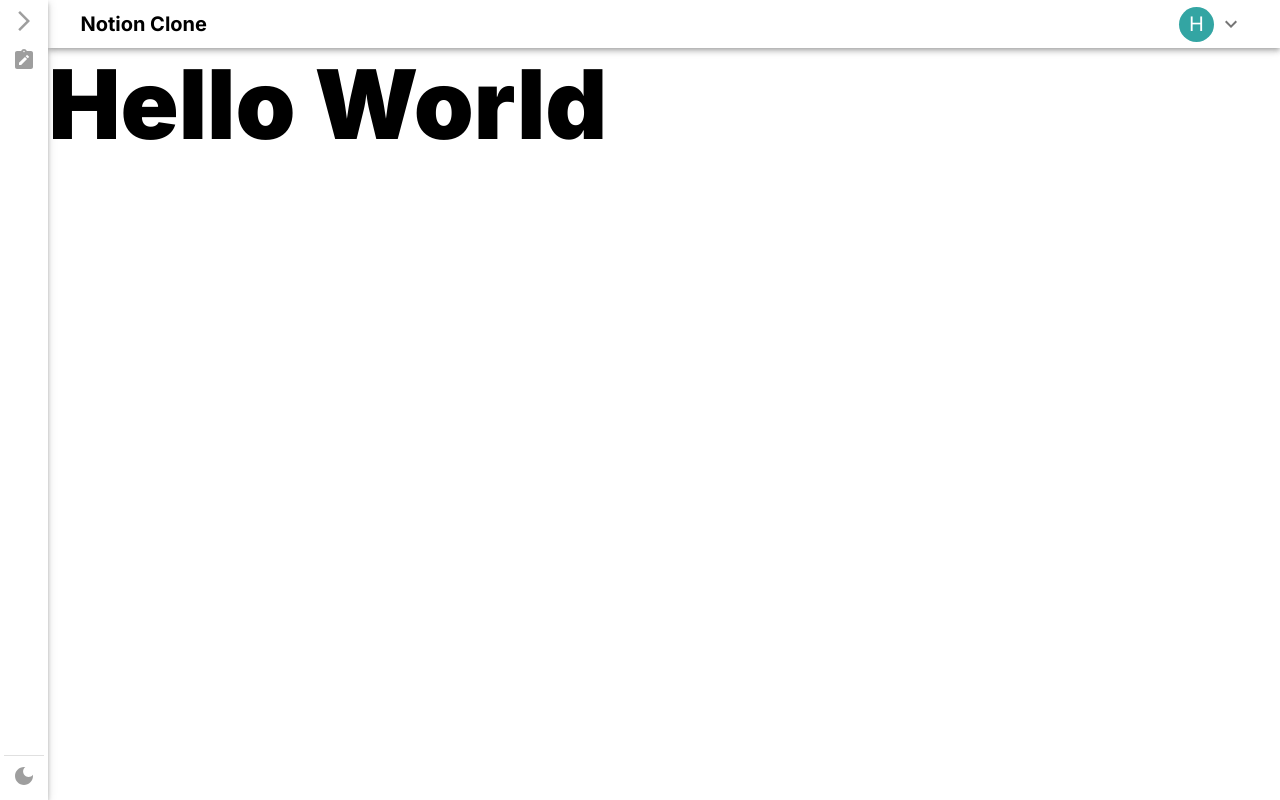
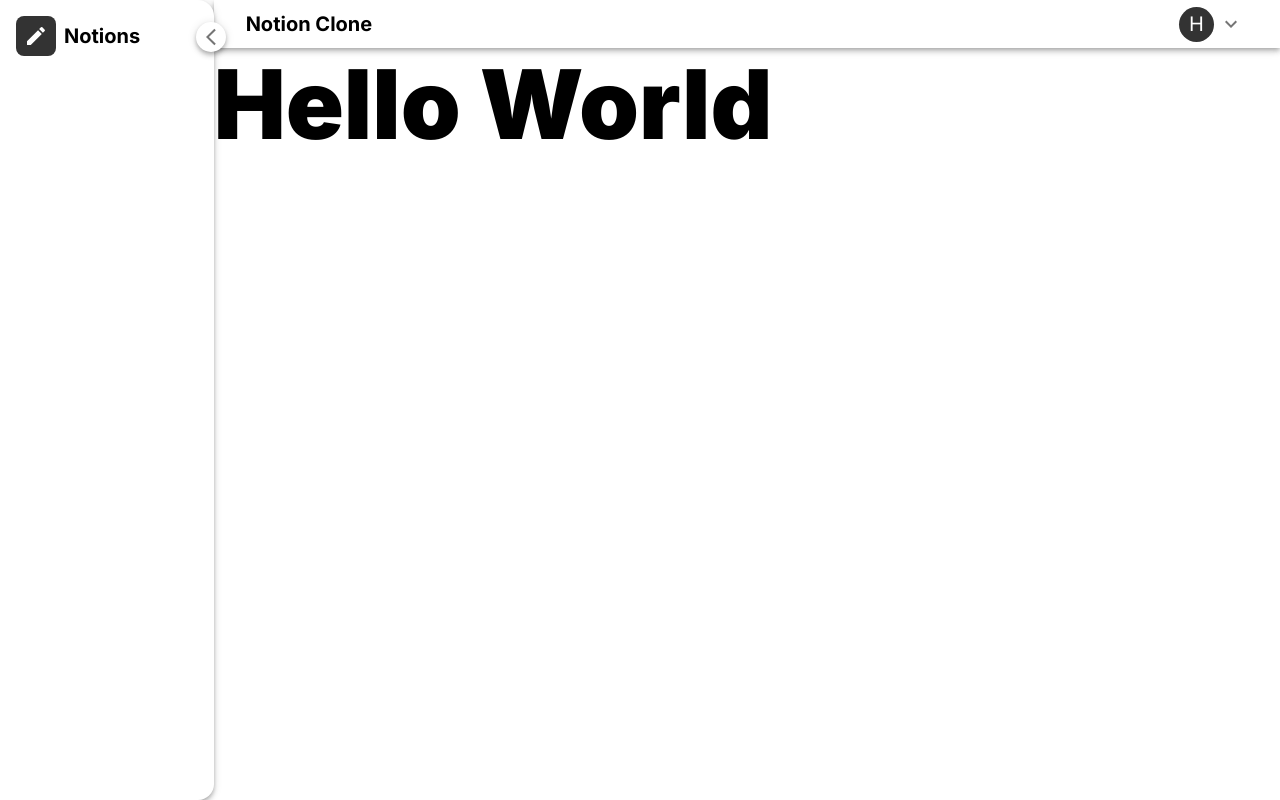
Before and after one commit to ohenriqueroos/notion-clone-vite, a React (Vite) app: page / in a window 1280 px wide. Built offline with nearby package versions, Linux system fonts and the light colour scheme.

Commit message:
feat: new menu initial structure

```diff
--- a/src/Theme.ts
+++ b/src/Theme.ts
@@ -3,10 +3,10 @@ import { createTheme } from "@mui/material/styles";
 export const lightTheme = createTheme({
   palette: {
     primary: {
-      main: "#008F8C",
+      main: "#000",
     },
     secondary: {
-      main: "#03A64A",
+      main: "#000",
     },
     text: {
       primary: "#000",
--- /dev/null
+++ b/src/components/Logo/Logo.tsx
@@ -0,0 +1,31 @@
+import { Box } from "@mui/material";
+import EditIcon from "@mui/icons-material/Edit";
+
+const Logo = ({
+  width,
+  height,
+  iconSize,
+}: {
+  width: number;
+  height: number;
+  iconSize: "small" | "inherit" | "medium" | "large";
+}) => {
+  return (
+    <Box
+      sx={(theme) => ({
+        display: "flex",
+        alignItems: "center",
+        justifyContent: "center",
+        backgroundColor: theme.palette.primary.light,
+        color: theme.palette.getContrastText(theme.palette.primary.light),
+        width: width,
+        height: height,
+        borderRadius: 2,
+      })}
+    >
+      <EditIcon fontSize={iconSize} />
+    </Box>
+  );
+};
+
+export default Logo;
--- a/src/components/Menu/Menu.tsx
+++ b/src/components/Menu/Menu.tsx
@@ -1,91 +1,50 @@
-import { Box, Divider, IconButton, Stack, useTheme } from "@mui/material";
+import {
+  Box,
+  Stack,
+  Typography,
+  // useTheme,
+} from "@mui/material";
 
-import LightModeIcon from "@mui/icons-material/LightMode";
-import DarkModeIcon from "@mui/icons-material/DarkMode";
-import NoteAltIcon from "@mui/icons-material/NoteAlt";
-import { NavLink } from "react-router-dom";
 import { useState } from "react";
 
-import ArrowForwardIosIcon from "@mui/icons-material/ArrowForwardIos";
-import ArrowBackIosNewIcon from "@mui/icons-material/ArrowBackIosNew";
+import Logo from "../Logo/Logo";
+import ToggleMenu from "./ToggleMenu/ToggleMenu";
 
-interface IMenuProps {
-  onChangeTheme: () => void;
-  theme: boolean;
-}
+// interface IMenuProps {
+//   onChangeTheme: () => void;
+//   theme: boolean;
+// }
 
-const Menu = ({ onChangeTheme, theme }: IMenuProps) => {
-  const themeMui = useTheme();
-  const [openMenu, setOpenMenu] = useState(false);
+const Menu = () => {
+  // const themeMui = useTheme();
+  const [openMenu, setOpenMenu] = useState(true);
+
+  const onToggleMenuHandler = () => {
+    setOpenMenu((prevState) => (prevState = !prevState));
+  };
 
   return (
     <Box
       sx={(theme) => ({
         backgroundColor: theme.palette.background.default,
         boxShadow: 4,
-        p: 0.5,
+        p: 2,
         zIndex: 1,
-        width: !openMenu ? 50 : 100,
+        width: !openMenu ? 75 : 250,
+        borderRadius: "0 1rem 1rem 0",
+        position: "relative",
       })}
       display={"flex"}
       flexDirection={"column"}
       justifyContent={"space-between"}
     >
-      <Stack
-        display={"flex"}
-        alignItems={!openMenu ? "center" : "start"}
-        flexDirection={"column"}
-        pl={!openMenu ? 0 : 1}
-      >
-        <Box
-          width={"100%"}
-          display={"flex"}
-          justifyContent={!openMenu ? "center" : "end"}
-        >
-          <IconButton
-            onClick={() => setOpenMenu((prevState) => (prevState = !prevState))}
-            size="small"
-          >
-            {openMenu && (
-              <ArrowBackIosNewIcon
-                sx={{ color: themeMui.palette.text.disabled }}
-              />
-            )}
-            {!openMenu && (
-              <ArrowForwardIosIcon
-                sx={{ color: themeMui.palette.text.disabled }}
-              />
-            )}
-          </IconButton>
-        </Box>
-        <NavLink
-          to={"workspace"}
-          style={({ isActive }) => {
-            return {
-              paddingTop: 10,
-              height: 40,
-              color: isActive
-                ? theme
-                  ? themeMui.palette.primary.dark
-                  : themeMui.palette.primary.light
-                : themeMui.palette.text.disabled,
-            };
-          }}
-        >
-          <Box display={"flex"} justifyContent={"center"}>
-            <NoteAltIcon />
-          </Box>
-        </NavLink>
+      <Box sx={{ position: "absolute", right: openMenu ? -12 : -40, top: 22 }}>
+        <ToggleMenu openMenu={openMenu} toggleMenu={onToggleMenuHandler} />
+      </Box>
+      <Stack direction={"row"} alignItems={"center"} gap={1}>
+        <Logo width={40} height={40} iconSize={"medium"} />
+        {openMenu && <Typography variant="h6">Notions</Typography>}
       </Stack>
-      <Box>
-        <Divider />
-        <IconButton onClick={onChangeTheme}>
-          {theme && <LightModeIcon sx={{ color: "#F2CB05" }} />}
-          {!theme && (
-            <DarkModeIcon sx={{ color: themeMui.palette.text.disabled }} />
-          )}
-        </IconButton>
-      </Box>
     </Box>
   );
 };
--- /dev/null
+++ b/src/components/Menu/ToggleMenu/ToggleMenu.tsx
@@ -0,0 +1,31 @@
+import { IconButton } from "@mui/material";
+
+import ArrowForwardIosIcon from "@mui/icons-material/ArrowForwardIos";
+import ArrowBackIosNewIcon from "@mui/icons-material/ArrowBackIosNew";
+
+const ToggleMenu = ({
+  openMenu,
+  toggleMenu,
+}: {
+  openMenu: boolean;
+  toggleMenu: () => void;
+}) => {
+  return (
+    <IconButton
+      size="small"
+      sx={(theme) => ({
+        boxShadow: 4,
+        backgroundColor: theme.palette.background.default,
+        "&:hover": {
+          backgroundColor: theme.palette.background.paper,
+        },
+      })}
+      onClick={toggleMenu}
+    >
+      {openMenu && <ArrowBackIosNewIcon fontSize="small" />}
+      {!openMenu && <ArrowForwardIosIcon fontSize="small" />}
+    </IconButton>
+  );
+};
+
+export default ToggleMenu;
```
